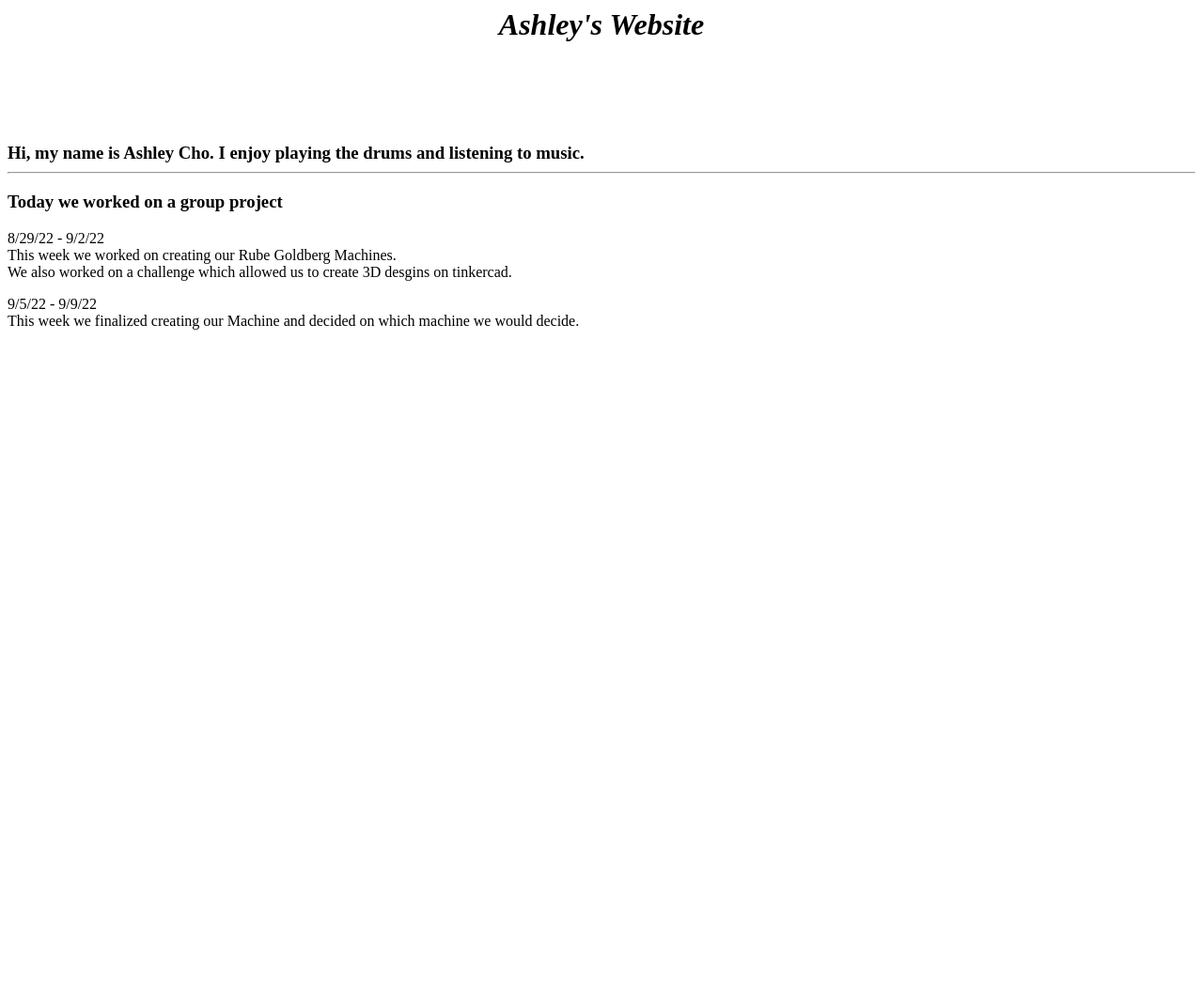
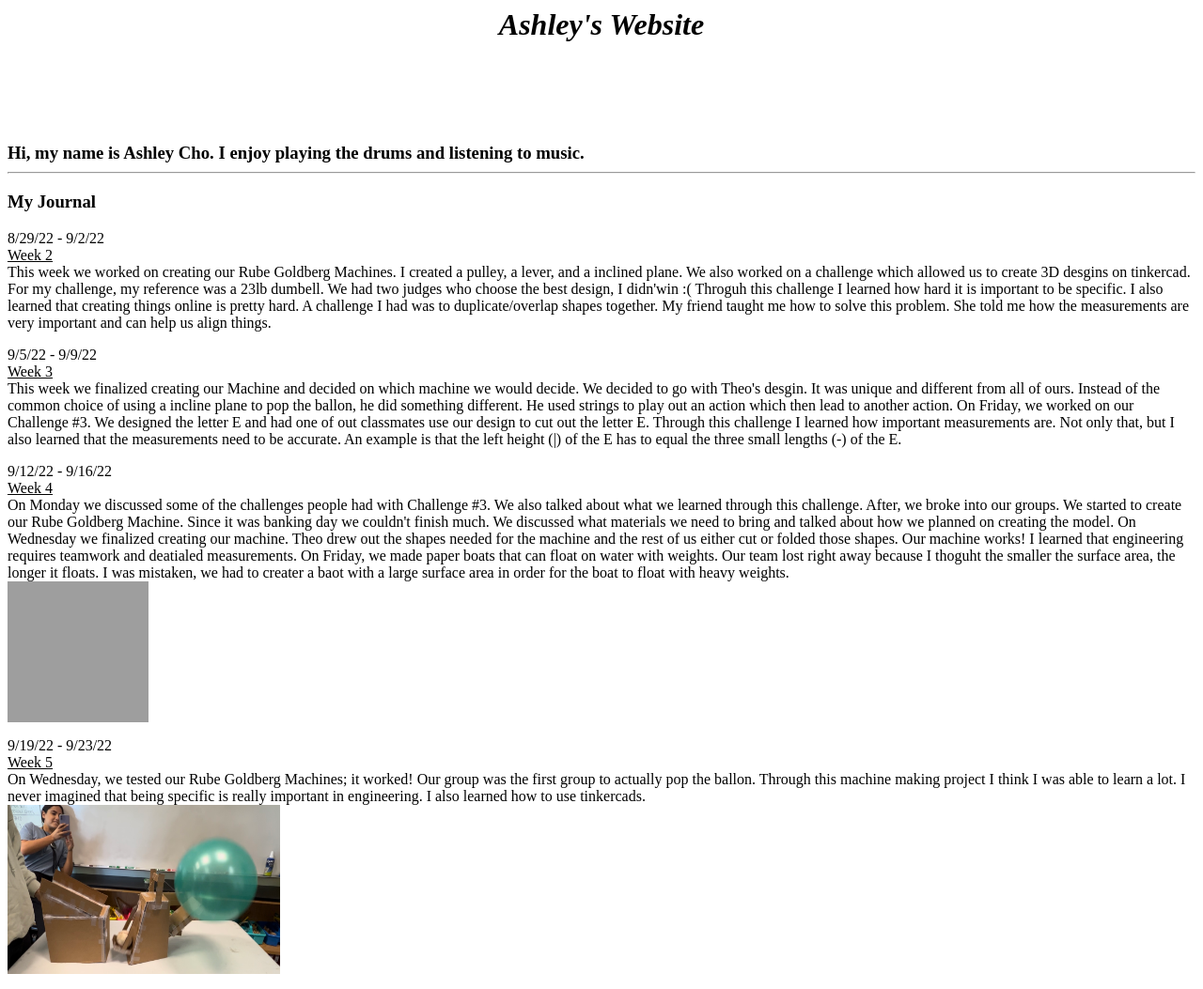
Before and after one commit to ashleychooo/Engineering, a plain HTML site: page index.html in a window 1280 px wide. Shown: the whole page at 94% size. Before the commit the page ends 800 px from the top, so only its background shows below. Drawn offline with Linux system fonts and the light colour scheme; grey boxes are pictures that could not be loaded.

Commit message:
update 4

```diff
--- a/index.html
+++ b/index.html
@@ -3,16 +3,42 @@
 <center><h1><b><i>Ashley's Website</i></b></h1></center>
 <marquee><h2><u>Welcome :)</u></h2></marquee>
 <h3>Hi, my name is Ashley Cho. I enjoy playing the drums and listening to music.<hr></h3>
-<h3>Today we worked on a group project</h3>
+<h3>My Journal</h3>
 <p>
     8/29/22  - 9/2/22 <br>
-    This week we worked on creating our Rube Goldberg Machines. <br> We also worked on a challenge which allowed us to create 3D desgins on tinkercad.
+    <u> Week 2</u><br>
+    This week we worked on creating our Rube Goldberg Machines. I created a pulley, a lever, and a inclined plane. We also worked on a challenge which allowed us to create 3D desgins on tinkercad.
+    For my challenge, my reference was a 23lb dumbell. We had two judges who choose the best design, I didn'win :(
+    Throguh this challenge I learned how hard it is important to be specific. I also learned that creating things online is pretty hard. A challenge I had
+    was to duplicate/overlap shapes together. My friend taught me how to solve this problem. She told me how the measurements are very important and can help us align things.
 </p>
 <p>
     9/5/22 - 9/9/22 <br>
-    This week we finalized creating our Machine and decided on which machine we would decide.
+    <u> Week 3</u><br>
+    This week we finalized creating our Machine and decided on which machine we would decide. We decided to go with Theo's desgin. It was unique and different from all of ours.
+    Instead of the common choice of using a incline plane to pop the ballon, he did something different. He used strings to play out an action which then lead to another action.
+    On Friday, we worked on our Challenge #3. We designed the letter E and had one of out classmates use our design to cut out the letter E.
+    Through this challenge I learned how important measurements are. Not only that, but I also learned that the measurements need to be accurate. An example is that the left height (|) of the E
+    has to equal the three small lengths (-) of the E.
+</p>
+<p>
+    9/12/22 - 9/16/22 <br>
+    <u> Week 4</u><br>
+    On Monday we discussed some of the challenges people had with Challenge #3. We also talked about what we learned through this challenge. After, we broke into our groups.
+    We started to create our Rube Goldberg Machine. Since it was banking day we couldn't finish much. We discussed what materials we need to bring and talked about how we planned on creating the model.
+    On Wednesday we finalized creating our machine. Theo drew out the shapes needed for the machine and the rest of us either cut or folded those shapes. Our machine works!
+    I learned that engineering requires teamwork and deatialed measurements. On Friday, we made paper boats that can float on water with weights.
+    Our team lost right away because I thoguht the smaller the surface area, the longer it floats. I was mistaken, we had to creater a baot
+    with a large surface area in order for the boat to float with heavy weights. <br>
+    <img src = "tinker 1.jpg"; width=150; height=150>
+    </p>
+<p>
+    9/19/22 - 9/23/22 <br>
+    <u> Week 5</u><br>
+    On Wednesday, we tested our Rube Goldberg Machines; it worked! Our group was the first group to actually pop the ballon. Through this machine
+    making project I think I was able to learn a lot. I never imagined that being specific is really important in engineering. I also learned how
+    to use tinkercads. <br>
+    <img src = "ballon.jpg"; width=290; height=180>
 </p>
 
-
-
 </html>
```
Also changed, not shown: ballon.jpg (added), 2 other files.
